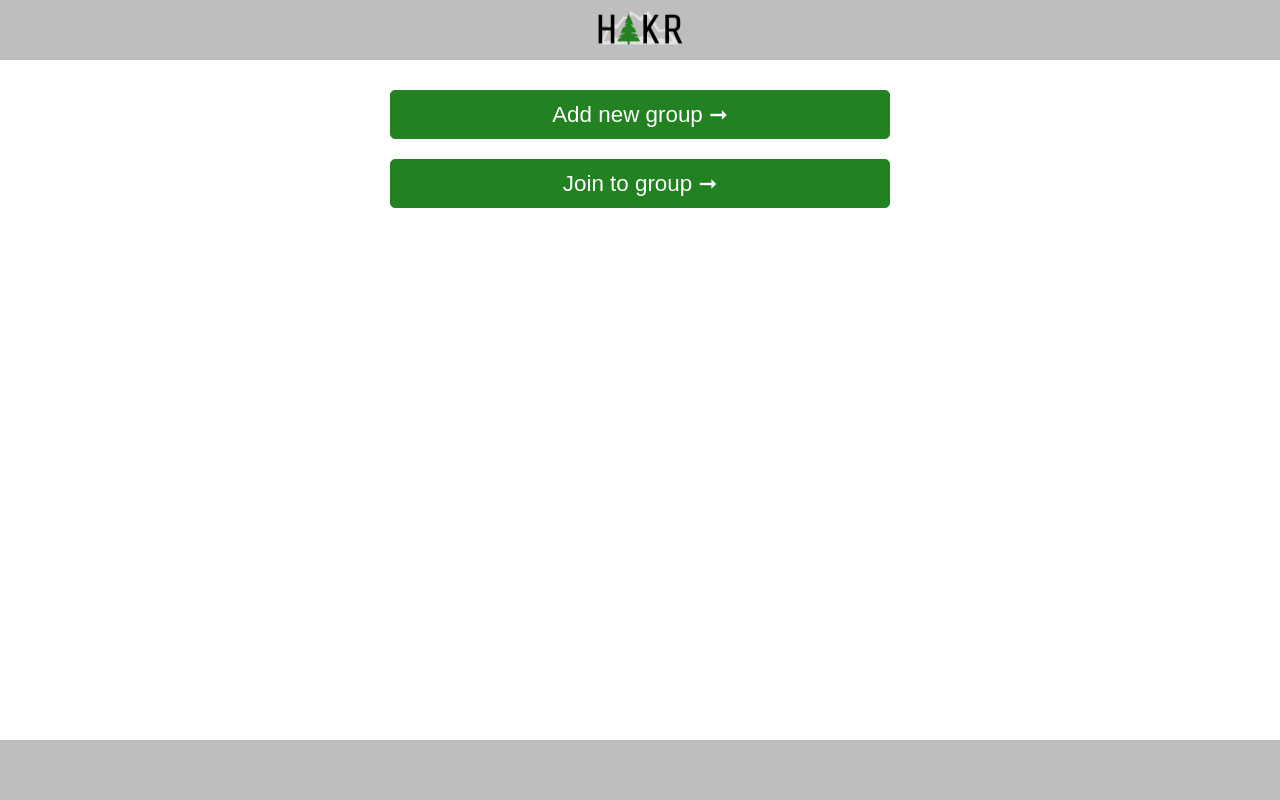
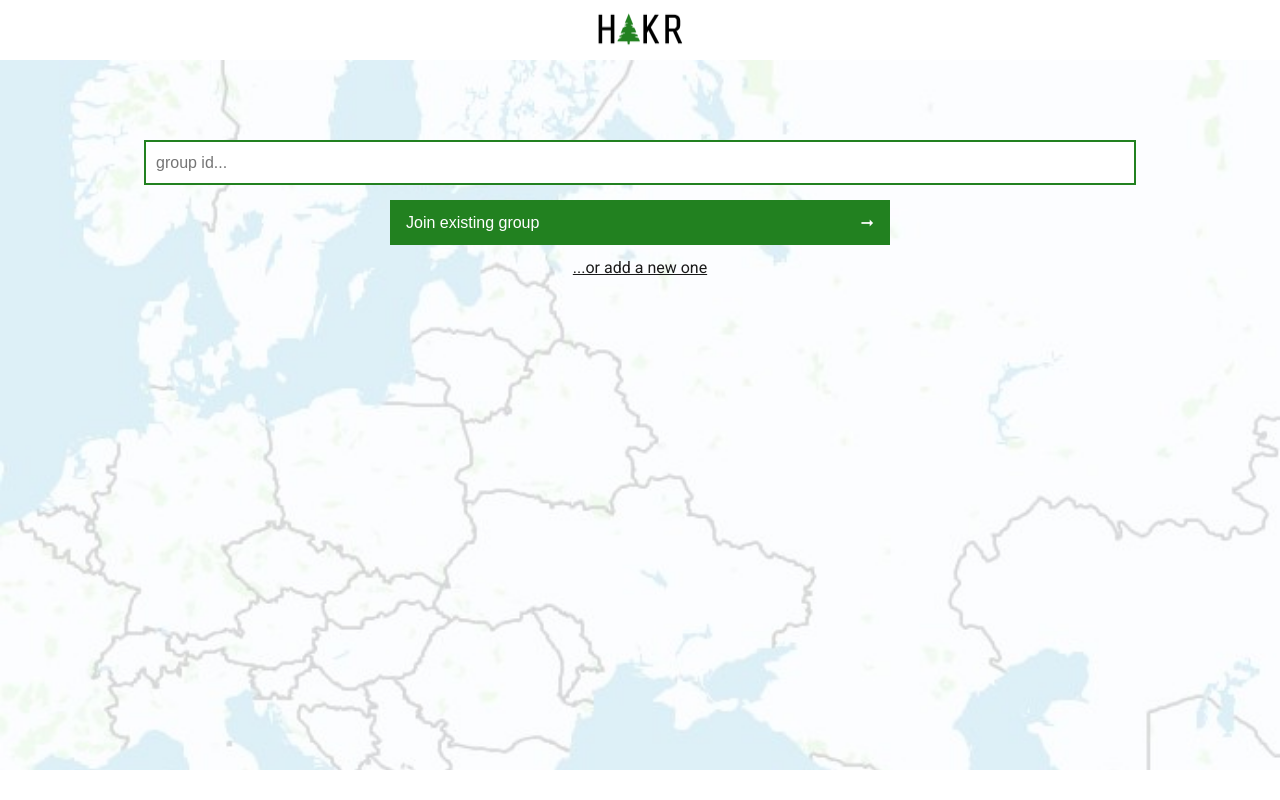
Before and after one commit to mchuck/map_it, an Angular app in the folder front_end/: page /entrance in a window 1280 px wide. Built offline with nearby package versions, Linux system fonts and the light colour scheme.

Commit message:
homepage

```diff
--- a/front_end/src/app/app.component.css
+++ b/front_end/src/app/app.component.css
@@ -1,7 +1,14 @@
+body {
+    height:100%;
+    min-height: 100%;
+    position:relative;
+
+}
+html { height: 100%; }
 .header{
     width:auto;
     height: 60px;
-    background-color: #bdbebd;
+    background-color: #fff;
     clear: both;
     display: flex;
     flex-direction: column;
@@ -13,6 +20,6 @@
     right: 0;
     bottom: 0;
     left: 0;
-    height:60px;
-    background-color: #bdbebd;
+    height:30px;
+    background-color: #fff;
 }
--- a/front_end/src/app/homepage/entrance/entrance.component.css
+++ b/front_end/src/app/homepage/entrance/entrance.component.css
@@ -1,23 +1,50 @@
+.background-map{
+    background-image: url("../../../assets/images/map.jpg");
+    background-repeat: repeat;
+    background-size: cover;
+    box-sizing: border-box;
+    height: calc(100vh - 90px);
+}
+.input-primary{
+    box-sizing:border-box;
+    width: 80%;
+    border: 2px solid #228120;
+    height: 45px;
+    padding: 10px;
+    font-size: 1em;
+}
+
 .flex{
     display:flex;
     flex-direction: column;
     justify-content: flex-start;
-    padding:20px;
+    padding:80px 20px 20px 20px;
     align-items: center;
+    overflow: auto;
+
 }
+.new-group{
+    margin-top:15px;
+    color:#1a1a1a;
+    right:0;
+}
+
 .button-primary{
-    padding: 10px;
-    margin: 10px;
+    height:45px;
+    padding: 5px 5px 5px 15px;
+    margin-top: 15px;
     max-width: 500px;
-    width:70%;
-    font-size: 1.4em;
+    width:80%;
+    font-size: 1em;
     clear: both;
     background-color: #228120;
     color:#fff;
     border: 1px solid #228120;
-    border-radius:5px;
+    display:flex;
+    flex-direction: row;
+    justify-content: space-between;
+    align-items: center;
 }
 .arrow{
-    display:inline-flex;
-    justify-content: flex-end;
+    margin-right: 10px;
 }
--- a/front_end/src/app/homepage/entrance/entrance.component.html
+++ b/front_end/src/app/homepage/entrance/entrance.component.html
@@ -1,4 +1,7 @@
-<div class="flex">
-  <button class="button-primary">Add new group <span class="arrow">➞</span></button>
-  <button class="button-primary">Join to group <span class="arrow">➞</span></button>
+<div class="background-map">
+  <div class="flex">
+      <input class="input-primary" type=text name="idGroup" placeholder="group id...">
+      <button class="button-primary">Join existing group <span class="arrow">➞</span></button>
+      <a href="/" class="new-group">...or add a new one</a>
+  </div>
 </div>
--- a/front_end/src/index.html
+++ b/front_end/src/index.html
@@ -4,7 +4,7 @@
   <meta charset="utf-8">
   <title>Hicker</title>
   <base href="/">
-
+  <link href="https://fonts.googleapis.com/css?family=Roboto" rel="stylesheet">
   <meta name="viewport" content="width=device-width, initial-scale=1">
   <link rel="icon" type="image/x-icon" href="favicon.ico">
 </head>
--- a/front_end/src/styles.css
+++ b/front_end/src/styles.css
@@ -19,6 +19,7 @@ time, mark, audio, video {
 	font-size: 100%;
 	font: inherit;
 	vertical-align: baseline;
+	font-family: 'Roboto', sans-serif;
 }
 /* HTML5 display-role reset for older browsers */
 article, aside, details, figcaption, figure,
```
Also changed, not shown: front_end/src/app/app.component.html (line endings or trailing spaces), front_end/src/assets/images/map.jpg (added).
